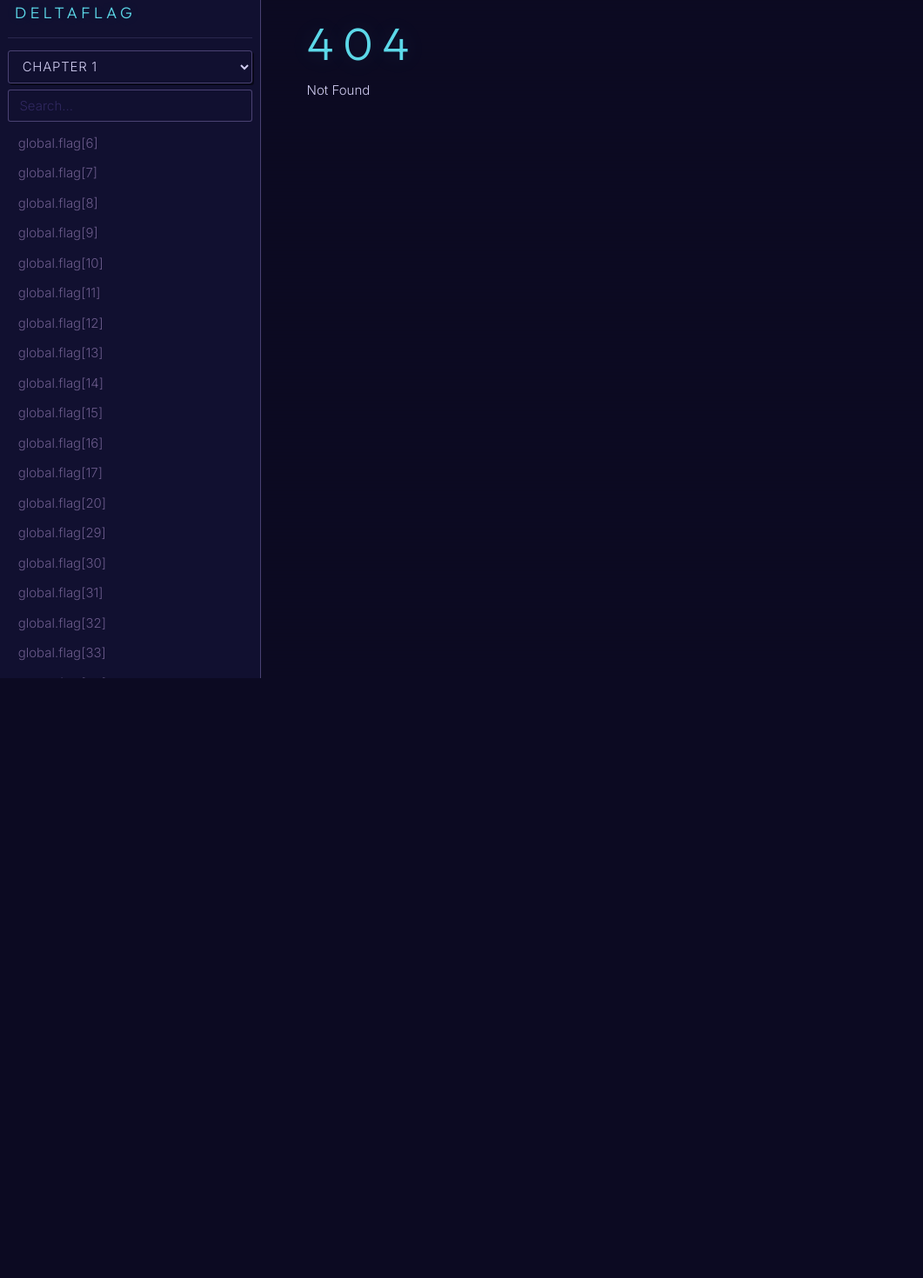
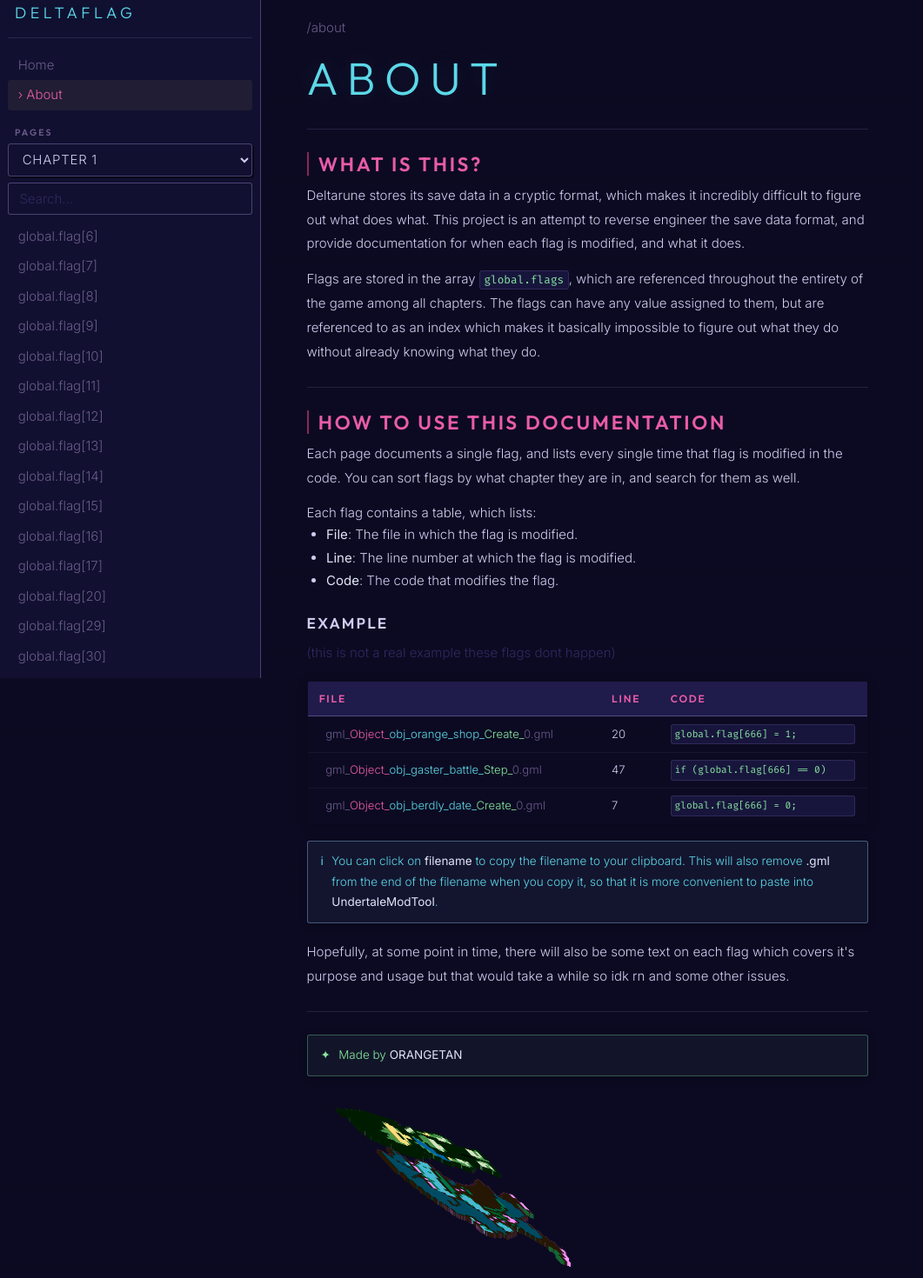
Before and after one commit to ORANGETAN3422/deltaflag, a SvelteKit app: page /about in a window 1280 px wide. Before the commit this address had no page. Shown: the part 20-1490 px from the top of the page at 87% size, without its empty margins (0-1061 px from the left). Before the commit the page ends 800 px from the top, so only its background shows below. Built offline with nearby package versions, Linux system fonts and the light colour scheme.

Commit message:
added about

```diff
--- a/src/css/base.css
+++ b/src/css/base.css
@@ -19,6 +19,16 @@ body {
 		rgba(0, 0, 0, 0.04) 3px,
 		rgba(0, 0, 0, 0.04) 4px
 	);
+}
+
+ul {
+	list-style: disc;
+	padding-left: 1.5rem;
+}
+
+ol {
+	list-style: decimal;
+	padding-left: 1.5rem;
 }
 
 /* typography */
--- a/src/routes/+layout.svelte
+++ b/src/routes/+layout.svelte
@@ -13,9 +13,15 @@
 
 	let animTime = 200;
 
+	const staticLinks = [
+		{ label: 'Home', href: '/' },
+		{ label: 'About', href: '/about' }
+	];
+
 	let filtered = $derived(
-    (data.chapters.find(c => c.chapter === currentChapter)?.pages ?? [])
-      .filter(p => p.label.toLowerCase().includes(search.toLowerCase()))
+		(data.chapters.find((c) => c.chapter === currentChapter)?.pages ?? []).filter((p) =>
+			p.label.toLowerCase().includes(search.toLowerCase())
+		)
 	);
 
 	$effect(() => {
@@ -27,7 +33,22 @@
 	<nav class="doc-sidebar">
 		<div class="nav-logo">DeltaFlag</div>
 
-    <select bind:value={currentChapter} class="w-full px-3 py-2 mb-2 font-[--font-display] text-xl tracking-wider uppercase">
+		{#each staticLinks as p}
+			<a
+				href="{base}{p.href}"
+				class="nav-link"
+				class:active={page.url.pathname === `${base}${p.href}`}
+			>
+				{p.label}
+			</a>
+		{/each}
+
+		<div class="nav-group-label">Pages</div>
+
+		<select
+			bind:value={currentChapter}
+			class="mb-2 w-full px-3 py-2 font-[--font-display] text-xl tracking-wider uppercase"
+		>
 			{#each ['Chapter 1', 'Chapter 2', 'Chapter 3', 'Chapter 4'] as chapter, i}
 				<option value={i + 1}>{chapter}</option>
 			{/each}
@@ -38,11 +59,15 @@
 			type="search"
 			placeholder="Search..."
 			bind:value={search}
-    class="w-full px-3 py-2 mb-2 rounded border border-gray-300 text-sm"
+			class="mb-2 w-full rounded border border-gray-300 px-3 py-2 text-sm"
 		/>
 
 		{#key currentChapter}
-      <div in:fly={{ duration: animTime, x: -50, delay: animTime }} out:fly={{ duration: animTime, x: -50 }} class="nav-links">
+			<div
+				in:fly={{ duration: animTime, x: -50, delay: animTime }}
+				out:fly={{ duration: animTime, x: -50 }}
+				class="nav-links"
+			>
 				{#each filtered as p}
 					<a
 						href="{base}{p.href}"
--- a/src/routes/[chapter]/[slug]/+page.svelte
+++ b/src/routes/[chapter]/[slug]/+page.svelte
@@ -1,6 +1,8 @@
 <script lang="ts">
 	import GmlFilename from './GmlFilename.svelte';
 	let { data } = $props();
+
+	let copied = $state('');
 </script>
 
 <p class="text-muted">/chapter{data.chapter}/{data.key}</p>
@@ -20,12 +22,32 @@
 		</tr>
 	</thead>
 	<tbody>
-		{#each Object.entries(data.entries) as [file, [line, code]]}
+		{#each data.entries as { filename, line, code }}
 			<tr>
-				<td><GmlFilename name={file} /></td>
+				<td
+					onclick={() => {
+						navigator.clipboard.writeText(filename.replace('.gml', ''));
+						copied = filename;
+						setTimeout(() => (copied = ''), 100);
+					}}
+					class:flash={copied === filename}
+					style="cursor: pointer;"
+				>
+					<GmlFilename name={filename} />
+				</td>
 				<td>{line}</td>
 				<td><code class="block break-all whitespace-pre-wrap">{@html code}</code></td>
 			</tr>
 		{/each}
 	</tbody>
 </table>
+
+<style>
+	td.flash {
+		background-color: rgba(142, 200, 240, 0.1);
+		transition: background-color 0s;
+	}
+	td {
+		transition: background-color 0.6s ease;
+	}
+</style>
--- a/src/routes/[chapter]/[slug]/+page.ts
+++ b/src/routes/[chapter]/[slug]/+page.ts
@@ -29,14 +29,16 @@ export async function load({ params }) {
 	if (!entries) throw error(404, 'Flag not found');
 
 	const highlightedEntries = await Promise.all(
-    Object.entries(entries).map(async ([filename, [line, code]]) => {
-      return [filename, [line.replace('line ', ''), await highlight(code)]] as const;
-    })
+		Object.entries(entries).map(async ([filename, [line, code]]) => ({
+			filename,
+			line: line.replace('line ', ''),
+			code: await highlight(code)
+		}))
 	);
 
 	return {
 		key: params.slug,
-    entries: Object.fromEntries(highlightedEntries),
+		entries: highlightedEntries,
 		chapter: chapterIndex + 1
 	};
 }
--- a/src/routes/[chapter]/[slug]/GmlFilename.svelte
+++ b/src/routes/[chapter]/[slug]/GmlFilename.svelte
@@ -1,14 +1,17 @@
 <script lang="ts">
-  let { name }: { name: string } = $props();
+	let { name }: { name: string } = $props();
 
-  const parts = name.replace('.gml', '').split('_');
-  const prefix = parts[0];
-  const type   = parts[1];
-  const event  = parts[parts.length - 2];
-  const index  = parts[parts.length - 1];
-  const obj    = parts.slice(2, -2).join('_');
+	const parts = $derived(name.replace('.gml', '').split('_'));
+	const prefix = $derived(parts[0] + '_');
+	const type = $derived(parts[1] + '_');
+	const event = $derived(parts[parts.length - 2] + '_');
+	const index = $derived(parts[parts.length - 1] + '.gml');
+	const objParts = $derived(parts.slice(2, -2));
+	const obj = $derived(objParts.length > 0 ? objParts.join('_') + '_' : '');
 </script>
 
 <span>
-  <span class="text-muted">{prefix}_</span><span class="text-yellow">{type}_</span><span class="text-soul">{obj}_</span><span class="text-green">{event}_</span><span class="text-muted">{index}.gml</span>
+	<span class="text-muted">{prefix}</span><span class="text-yellow">{type}</span><span
+		class="text-soul">{obj}</span
+	><span class="text-green">{event}</span><span class="text-muted">{index}</span>
 </span>
--- /dev/null
+++ b/src/routes/about/+page.svelte
@@ -0,0 +1,127 @@
+<script lang="ts">
+	import GmlFilename from '../[chapter]/[slug]/GmlFilename.svelte';
+</script>
+
+<p class="text-muted">/about</p>
+
+<h1>About</h1>
+
+<hr />
+
+<h2>What is this?</h2>
+
+<p>
+	Deltarune stores its save data in a cryptic format, which makes it incredibly difficult to figure
+	out what does what. This project is an attempt to reverse engineer the save data format, and
+	provide documentation for when each flag is modified, and what it does.
+</p>
+
+<p>
+	Flags are stored in the array <code>global.flags</code>, which are referenced throughout the
+	entirety of the game among all chapters. The flags can have any value assigned to them, but are
+	referenced to as an index which makes it basically impossible to figure out what they do without
+	already knowing what they do.
+</p>
+
+<hr />
+
+<h2>How to Use This Documentation</h2>
+
+<p>
+	Each page documents a single flag, and lists every single time that flag is modified in the code.
+	You can sort flags by what chapter they are in, and search for them as well.
+</p>
+
+<p>Each flag contains a table, which lists:</p>
+<ul class="-mt-4">
+	<li><strong>File</strong>: The file in which the flag is modified.</li>
+	<li><strong>Line</strong>: The line number at which the flag is modified.</li>
+	<li><strong>Code</strong>: The code that modifies the flag.</li>
+</ul>
+
+<h3>Example</h3>
+<p class="text-faint">(this is not a real example these flags dont happen)</p>
+<table>
+	<thead>
+		<tr>
+			<th>File</th>
+			<th>Line</th>
+			<th>Code</th>
+		</tr>
+	</thead>
+	<tbody>
+		{#each [{ filename: 'gml_Object_obj_orange_shop_Create_0.gml', line: '20', code: 'global.flag[666] = 1;' }, { filename: 'gml_Object_obj_gaster_battle_Step_0.gml', line: '47', code: 'if (global.flag[666] == 0)' }, { filename: 'gml_Object_obj_berdly_date_Create_0.gml', line: '7', code: 'global.flag[666] = 0;' }] as { filename, line, code }}
+			<tr>
+				<td><GmlFilename name={filename} /></td>
+				<td>{line}</td>
+				<td><code class="block break-all whitespace-pre-wrap">{code}</code></td>
+			</tr>
+		{/each}
+	</tbody>
+</table>
+
+<div class="callout info">
+	<span>ℹ</span>
+	<span
+		>You can click on <strong>filename</strong> to copy the filename to your clipboard. This will
+		also remove <strong>.gml</strong> from the end of the filename when you copy it, so that it is
+		more convenient to paste into <strong>UndertaleModTool</strong>.
+	</span>
+</div>
+
+<p>
+	Hopefully, at some point in time, there will also be some text on each flag which covers it's
+	purpose and usage but that would take a while so idk rn and some other issues.
+</p>
+
+<hr />
+
+<div class="callout note">
+	<span>✦</span>
+	<span>Made by <strong>ORANGETAN</strong></span>
+</div>
+
+<div class="kristainer">
+	{#each Array(10) as _, i}
+		<img
+			src="/kris.png"
+			alt="GOD FUCKING DAMMIT KRIS WHERE THE HELL ARE WE"
+			class="kris"
+			style="top: {i * 0.5}px; z-index: {10 - i};"
+		/>
+	{/each}
+</div>
+
+<style>
+	.kristainer {
+		position: relative;
+		width: 350px;
+		height: 300px;
+	}
+
+	.kris {
+		position: absolute;
+		animation:
+			rainbow 3s linear infinite,
+			spin 6s linear infinite;
+		transform-style: preserve-3d;
+	}
+
+	@keyframes rainbow {
+		0% {
+			filter: hue-rotate(0deg);
+		}
+		100% {
+			filter: hue-rotate(360deg);
+		}
+	}
+
+	@keyframes spin {
+		0% {
+			transform: rotateY(0deg) rotateX(0deg) rotateZ(0deg);
+		}
+		100% {
+			transform: rotateY(360deg) rotateX(360deg) rotateZ(360deg);
+		}
+	}
+</style>
```
Lines whose indentation alone changed are shown as unchanged.
